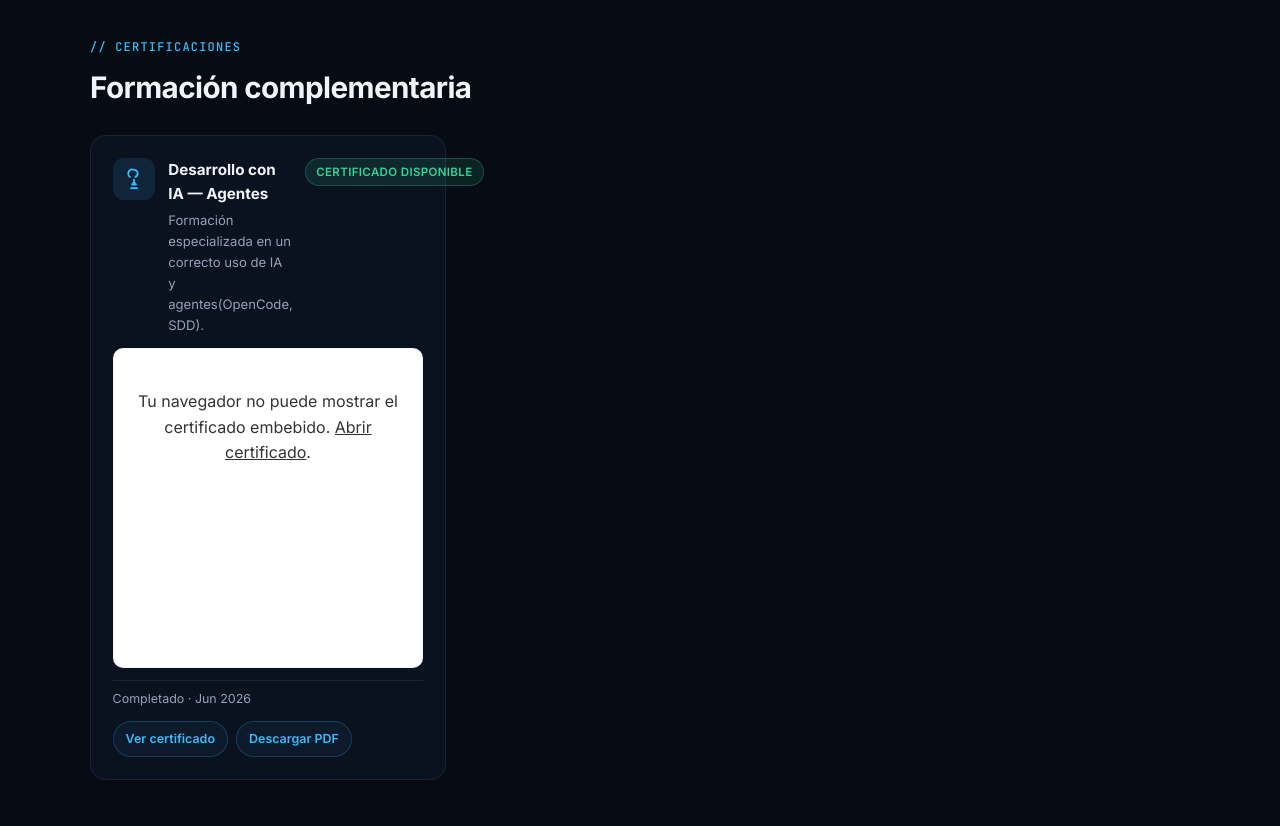
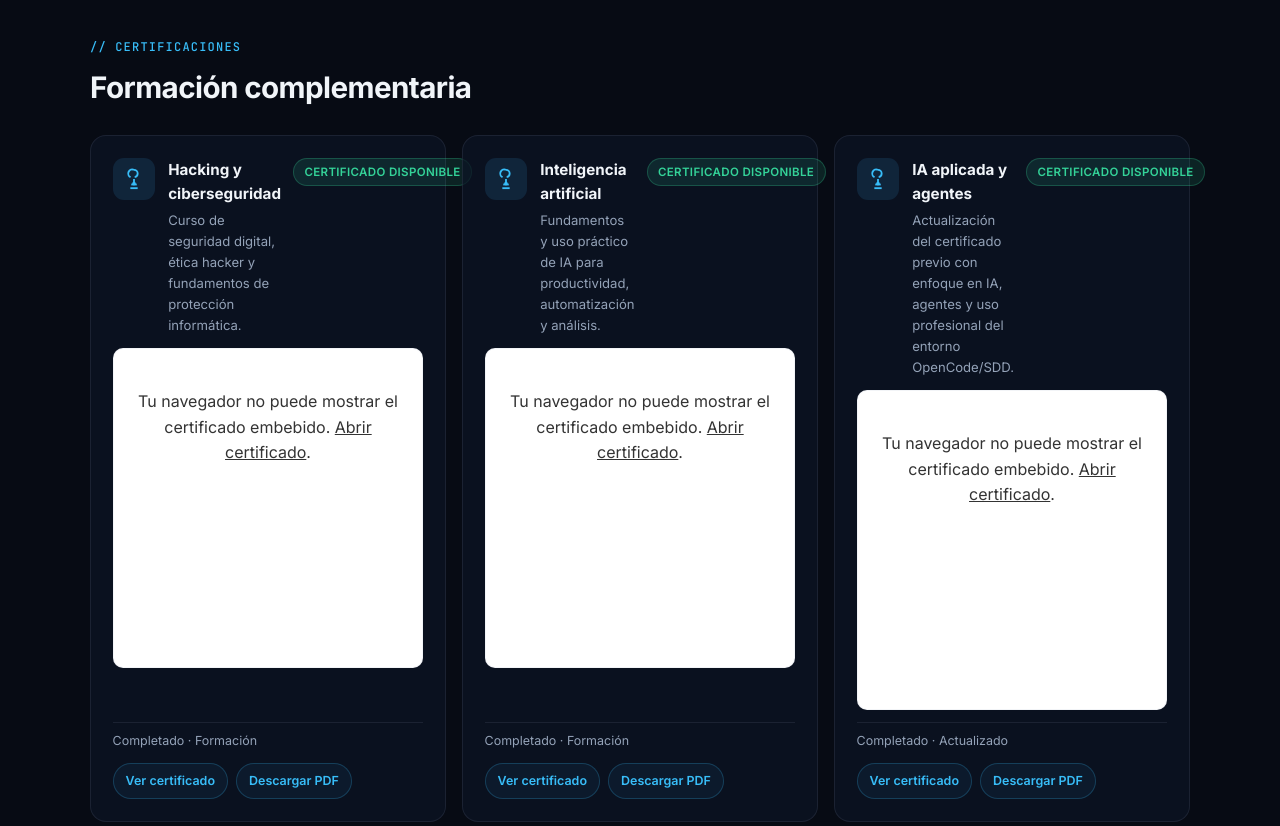
Before and after one commit to JoseManuelLuque/JoseManuelLuque.github.io, a plain HTML site: page index.html in a window 1280 px wide. Shown: the part 1820-2646 px from the top of the page. Drawn offline with Linux system fonts and the light colour scheme; no server answers; files whose address does not match are found by name.

Commit message:
Actualizacion certificados y CV

```diff
--- a/index.html
+++ b/index.html
@@ -1091,7 +1091,7 @@
 						<svg width="16" height="16" viewBox="0 0 24 24" fill="none" stroke="currentColor" stroke-width="2"><path d="M2 3h6a4 4 0 0 1 4 4v14a3 3 0 0 0-3-3H2z"/><path d="M22 3h-6a4 4 0 0 0-4 4v14a3 3 0 0 1 3-3h7z"/></svg>
 						Ver proyectos
 					</a>
-					<a class="btn btn-ghost" href="CV%20Jose%20Manuel%20Luque%20Gonzalez.pdf" download>
+					<a class="btn btn-ghost" href="documentos/CV.pdf" download>
 						<svg width="16" height="16" viewBox="0 0 24 24" fill="none" stroke="currentColor" stroke-width="2"><path d="M21 15v4a2 2 0 0 1-2 2H5a2 2 0 0 1-2-2v-4"/><polyline points="7 10 12 15 17 10"/><line x1="12" y1="15" x2="12" y2="3"/></svg>
 						Descargar CV
 					</a>
@@ -1234,27 +1234,77 @@
 				<h2 class="section-title">Formación complementaria</h2>
 			</div>
 			<div class="certs-grid">
-				<article class="cert-card" id="cert-ia-agentes">
+				<article class="cert-card" id="cert-hacking">
 					<div class="cert-top">
 						<div style="display:flex;gap:0.85rem;align-items:flex-start">
 							<div class="cert-icon">
 								<svg viewBox="0 0 24 24" fill="none" stroke="currentColor" stroke-width="2"><path d="M12 2a4 4 0 0 1 4 4c0 1.95-1.4 3.58-3.25 3.93"/><path d="M8.24 9.93A4 4 0 0 1 12 2"/><path d="M12 12v4"/><path d="M8 22h8"/><path d="M9 18h6"/><circle cx="12" cy="17" r="1"/></svg>
 							</div>
 							<div class="cert-info">
-								<h3>Desarrollo con IA — Agentes</h3>
-								<p>Formación especializada en un correcto uso de IA y agentes(OpenCode, SDD).</p>
+								<h3>Hacking y ciberseguridad</h3>
+								<p>Curso de seguridad digital, ética hacker y fundamentos de protección informática.</p>
 							</div>
 						</div>
 						<span class="status-badge done">Certificado disponible</span>
 					</div>
-					<object class="cert-preview" data="certificados/Certificado-Jose-Manuel-Luque-Gonzalez-1l1ms2yp.pdf" type="application/pdf" aria-label="Vista previa del certificado en PDF">
-						<p style="padding:1.5rem;text-align:center;color:#333">Tu navegador no puede mostrar el certificado embebido. <a href="certificados/Certificado-Jose-Manuel-Luque-Gonzalez-1l1ms2yp.pdf" target="_blank" rel="noopener noreferrer">Abrir certificado</a>.</p>
+					<object class="cert-preview" data="certificados/Certificado-Hacking.pdf" type="application/pdf" aria-label="Vista previa del certificado de hacking en PDF">
+						<p style="padding:1.5rem;text-align:center;color:#333">Tu navegador no puede mostrar el certificado embebido. <a href="certificados/Certificado-Hacking.pdf" target="_blank" rel="noopener noreferrer">Abrir certificado</a>.</p>
 					</object>
 					<div class="cert-footer">
-						<span>Completado · Jun 2026</span>
+						<span>Completado · Formación</span>
 						<div class="cert-actions">
-							<a class="btn-cert available" href="certificados/Certificado-Jose-Manuel-Luque-Gonzalez-1l1ms2yp.pdf" target="_blank" rel="noopener noreferrer">Ver certificado</a>
-							<a class="btn-cert available" href="certificados/Certificado-Jose-Manuel-Luque-Gonzalez-1l1ms2yp.pdf" download>Descargar PDF</a>
+							<a class="btn-cert available" href="certificados/Certificado-Hacking.pdf" target="_blank" rel="noopener noreferrer">Ver certificado</a>
+							<a class="btn-cert available" href="certificados/Certificado-Hacking.pdf" download>Descargar PDF</a>
+						</div>
+					</div>
+				</article>
+
+				<article class="cert-card" id="cert-ia">
+					<div class="cert-top">
+						<div style="display:flex;gap:0.85rem;align-items:flex-start">
+							<div class="cert-icon">
+								<svg viewBox="0 0 24 24" fill="none" stroke="currentColor" stroke-width="2"><path d="M12 2a4 4 0 0 1 4 4c0 1.95-1.4 3.58-3.25 3.93"/><path d="M8.24 9.93A4 4 0 0 1 12 2"/><path d="M12 12v4"/><path d="M8 22h8"/><path d="M9 18h6"/><circle cx="12" cy="17" r="1"/></svg>
+							</div>
+							<div class="cert-info">
+								<h3>Inteligencia artificial</h3>
+								<p>Fundamentos y uso práctico de IA para productividad, automatización y análisis.</p>
+							</div>
+						</div>
+						<span class="status-badge done">Certificado disponible</span>
+					</div>
+					<object class="cert-preview" data="certificados/Certificado-IA.pdf" type="application/pdf" aria-label="Vista previa del certificado de IA en PDF">
+						<p style="padding:1.5rem;text-align:center;color:#333">Tu navegador no puede mostrar el certificado embebido. <a href="certificados/Certificado-IA.pdf" target="_blank" rel="noopener noreferrer">Abrir certificado</a>.</p>
+					</object>
+					<div class="cert-footer">
+						<span>Completado · Formación</span>
+						<div class="cert-actions">
+							<a class="btn-cert available" href="certificados/Certificado-IA.pdf" target="_blank" rel="noopener noreferrer">Ver certificado</a>
+							<a class="btn-cert available" href="certificados/Certificado-IA.pdf" download>Descargar PDF</a>
+						</div>
+					</div>
+				</article>
+
+				<article class="cert-card" id="cert-ia-avanzada">
+					<div class="cert-top">
+						<div style="display:flex;gap:0.85rem;align-items:flex-start">
+							<div class="cert-icon">
+								<svg viewBox="0 0 24 24" fill="none" stroke="currentColor" stroke-width="2"><path d="M12 2a4 4 0 0 1 4 4c0 1.95-1.4 3.58-3.25 3.93"/><path d="M8.24 9.93A4 4 0 0 1 12 2"/><path d="M12 12v4"/><path d="M8 22h8"/><path d="M9 18h6"/><circle cx="12" cy="17" r="1"/></svg>
+							</div>
+							<div class="cert-info">
+								<h3>IA aplicada y agentes</h3>
+								<p>Actualización del certificado previo con enfoque en IA, agentes y uso profesional del entorno OpenCode/SDD.</p>
+							</div>
+						</div>
+						<span class="status-badge done">Certificado disponible</span>
+					</div>
+					<object class="cert-preview" data="certificados/Certificado-IA2.pdf" type="application/pdf" aria-label="Vista previa del certificado actualizado de IA en PDF">
+						<p style="padding:1.5rem;text-align:center;color:#333">Tu navegador no puede mostrar el certificado embebido. <a href="certificados/Certificado-IA2.pdf" target="_blank" rel="noopener noreferrer">Abrir certificado</a>.</p>
+					</object>
+					<div class="cert-footer">
+						<span>Completado · Actualizado</span>
+						<div class="cert-actions">
+							<a class="btn-cert available" href="certificados/Certificado-IA2.pdf" target="_blank" rel="noopener noreferrer">Ver certificado</a>
+							<a class="btn-cert available" href="certificados/Certificado-IA2.pdf" download>Descargar PDF</a>
 						</div>
 					</div>
 				</article>
@@ -1283,12 +1333,12 @@
 					<h2 class="section-title">CV en PDF</h2>
 				</div>
 				<div class="card">
-					<object id="cv-pdf-viewer" class="pdf-viewer" data="documentos/CV%20Jose%20Manuel%20Luque%20Gonzalez.pdf" type="application/pdf" aria-label="Visor de currículum en PDF">
-						<p style="padding:2rem;text-align:center;color:#333">Tu navegador no puede mostrar el PDF embebido. <a id="cv-fallback-link" href="documentos/CV%20Jose%20Manuel%20Luque%20Gonzalez.pdf">Abrir / descargar CV</a>.</p>
+					<object id="cv-pdf-viewer" class="pdf-viewer" data="documentos/CV.pdf" type="application/pdf" aria-label="Visor de currículum en PDF">
+						<p style="padding:2rem;text-align:center;color:#333">Tu navegador no puede mostrar el PDF embebido. <a id="cv-fallback-link" href="documentos/CV.pdf">Abrir / descargar CV</a>.</p>
 					</object>
 					<div class="cv-actions">
-						<a class="btn btn-ghost" href="documentos/CV%20Jose%20Manuel%20Luque%20Gonzalez.pdf" target="_blank" rel="noopener noreferrer">Ver en pestaña</a>
-						<a class="btn btn-primary" href="documentos/CV%20Jose%20Manuel%20Luque%20Gonzalez.pdf" download>Descargar PDF</a>
+						<a class="btn btn-ghost" href="documentos/CV.pdf" target="_blank" rel="noopener noreferrer">Ver en pestaña</a>
+						<a class="btn btn-primary" href="documentos/CV.pdf" download>Descargar PDF</a>
 					</div>
 				</div>
 			</section>
```
Also changed, not shown: 6 other files.
